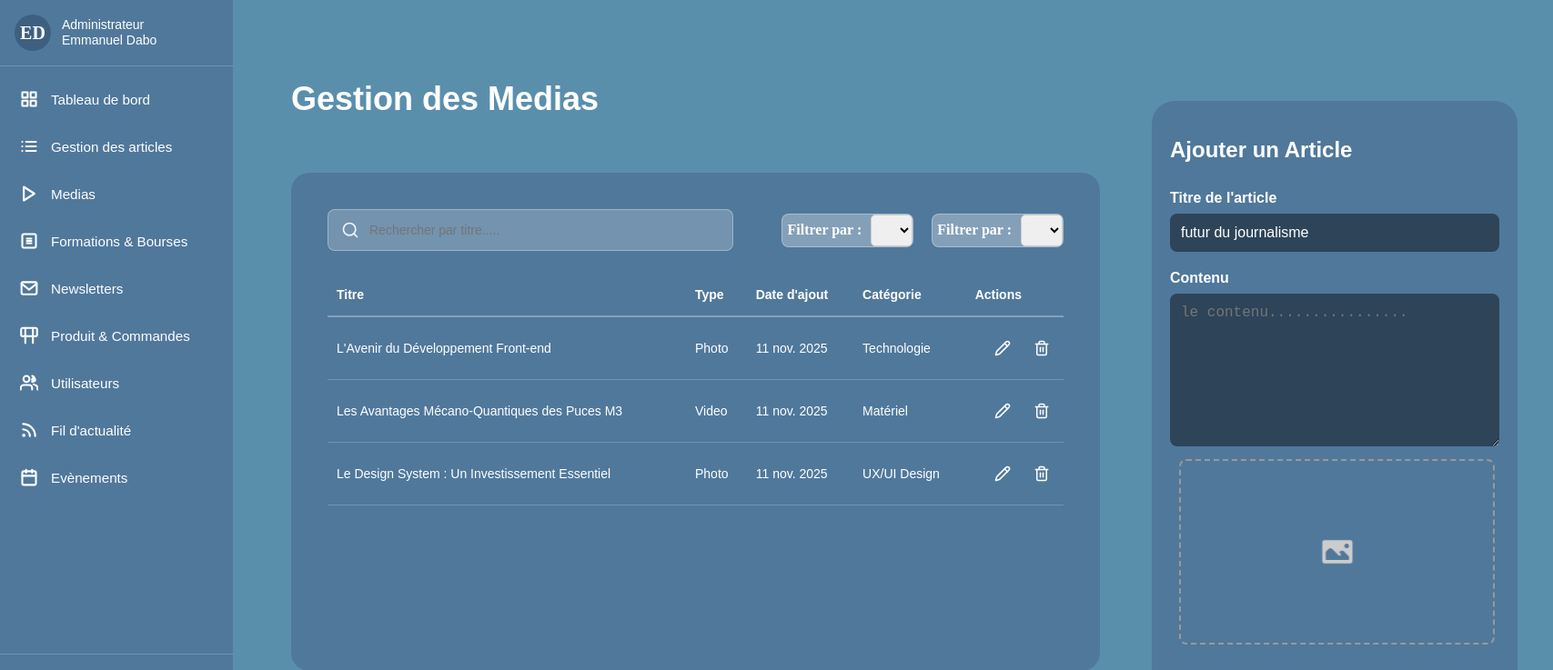
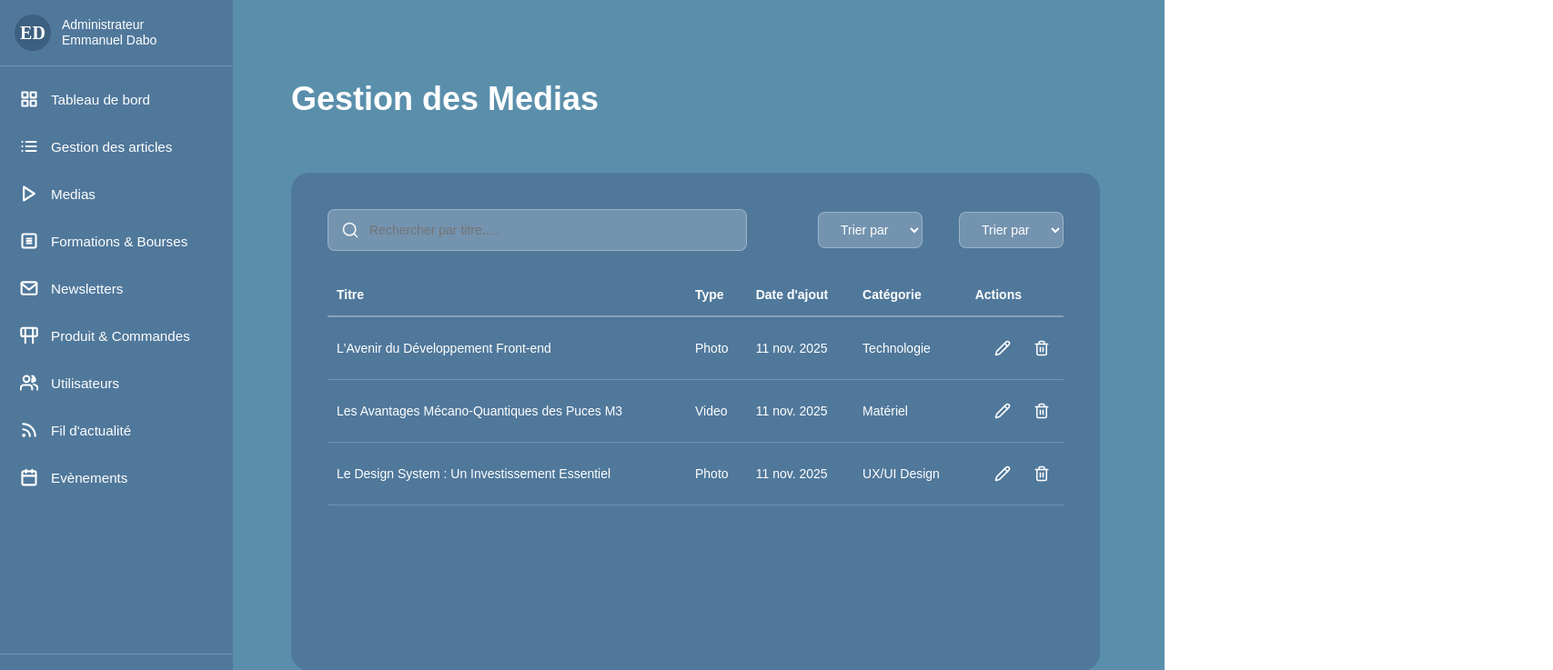
Before and after one commit to tanohamian/actu-scientifique-frontend, a Next.js app: page /admin/Dashboard/medias in a window 1280 px wide. Shown: the top 737 px of the page at 91% size, 1707 px wide, since content can reach past the window. Built offline with nearby package versions, Linux system fonts and the light colour scheme.

Commit message:
fix: sortButton

```diff
--- a/app/admin/Dashboard/medias/page.tsx
+++ b/app/admin/Dashboard/medias/page.tsx
@@ -1,12 +1,11 @@
 "use client"
 import React, { useState } from 'react'
-import ComponenteFormulaire from '../newsletters/components/ComponenteFormulaire';
-import Affichage, { AffichageType, Article, Media } from '../newsletters/components/Affichage';
+import Affichage, { AffichageType, Media } from '../newsletters/components/Affichage';
 import { IFilter } from '@/app/components/filter';
 const now = Date.now().toString()
 export default function Page() {
   const [filters] = useState<IFilter[]>([])
-const [medias, setMedias] = useState<Media[]>([
+const [medias] = useState<Media[]>([
   {
     id: 1,
     publicationDate: now,
@@ -45,13 +44,6 @@ const [medias, setMedias] = useState<Media[]>([
         gap: '30px',
 
       };
-
-      const rightSection: React.CSSProperties = {
-        width: '350px',
-        height: 'fit-content',
-        alignItems:'flex-start',
-        padding:"27px"
-      };
       const title: React.CSSProperties = {
           color: 'white',
           fontSize: '36px',
@@ -69,9 +61,6 @@ const [medias, setMedias] = useState<Media[]>([
           filters={filters}
         />
       </div>
-      <div style={rightSection}>
-        <ComponenteFormulaire isArticle={true}/>
-      </div>
     </div>
   )
 }
--- a/app/admin/Dashboard/newsletters/components/Affichage.tsx
+++ b/app/admin/Dashboard/newsletters/components/Affichage.tsx
@@ -5,16 +5,13 @@ import Filter, { IFilter } from '@/app/components/filter';
 const formatDate = (timestamp: string): string => {
     try {
         const date = new Date(Number(timestamp));
-        // Option 1: Format simple
-        // return date.toLocaleDateString();
-
-        // Option 2: Format plus détaillé (meilleure lisibilité)
         return date.toLocaleDateString('fr-FR', { year: 'numeric', month: 'short', day: 'numeric' });
     } catch (e) {
-        return "Date invalide"; // Gérer le cas où la conversion échoue
+      console.log(e)
+      return "Date invalide";
     }
 };
-// --- Interfaces et Enums (laissé intact) ---
+
 export enum AffichageType{
   ARTICLE   = "article",
   NEWSLETTER= "newsletters",
@@ -97,12 +94,11 @@ const styles = {
         color: 'white',
         fontSize: '14px',
         outline: 'none',
-        width: '80%', // Utiliser 100% pour remplir le conteneur flex
+        width: '80%',
     },
     tableSection: {
-        // Enlève le padding du tableSection pour ne laisser que le padding du conteneur parent
         flex: '1',
-        overflowY: 'auto' as const, // Ajouté pour gérer les débordements si la liste est longue
+        overflowY: 'auto' as const,
     },
     table: {
         width: '100%',
@@ -141,20 +137,18 @@ const styles = {
         transition: 'opacity 0.3s'
     }
 }
-// --- Fin Styles ---
 
 
 export default function Affichage({items, type = AffichageType.NEWSLETTER, hasFilter=false, filters=[]}: AffichageProps) {
 
   const [activeFilter, setActiveFilter] = useState<string>("all");
-  const [searchTerm, setSearchTerm] = useState<string>(""); // Ajout de l'état pour la recherche
+  const [searchTerm, setSearchTerm] = useState<string>("");
 
   const handleNewFilter = (filterValue: string) => {
     setActiveFilter(filterValue);
     console.log("Nouveau filtre sélectionné:", filterValue);
   };
 
-  // 1. Filtrage et Recherche Combinés (Optimisé avec useMemo)
   const filteredItems = useMemo(() => {
     return items.filter(item => {
       // Filtrage par catégorie/rubrique
@@ -170,15 +164,13 @@ export default function Affichage({items, type = AffichageType.NEWSLETTER, hasFi
       }
       if (!filterMatch) return false;
 
-      // Recherche par titre
-      const currentTitle = (item as any).title || (item as any).titre || '';
+      const currentTitle = (item as {title: string}).title || '';
       return currentTitle.toLowerCase().includes(searchTerm.toLowerCase());
 
     });
   }, [items, activeFilter, searchTerm, type]);
 
 
-  // 2. Fonctions d'aide pour le rendu
   const renderItemContent = (item: ItemType) => {
     switch (type) {
       case AffichageType.ARTICLE:
--- a/app/admin/Dashboard/newsletters/components/ComponenteFormulaire.tsx
+++ b/app/admin/Dashboard/newsletters/components/ComponenteFormulaire.tsx
@@ -1,8 +1,7 @@
 "use client"
 import Form from "next/form"
-import React, { useRef } from 'react';
-import styles from "@styles/Formulaire.module.scss"
-import FileUpload from "./FileUpload";
+import React from 'react';
+import { FileUpload } from "../../produit_commandes/components/FileUpload";
 // import { ChevronUp } from 'lucide-react';
 interface FormPropos{
   isArticle: boolean
--- a/app/admin/Dashboard/newsletters/components/FileUpload.tsx
+++ b/app/admin/Dashboard/produit_commandes/components/FileUpload.tsx
@@ -5,21 +5,19 @@ import styles from "@styles/FileUpload.module.scss"
 
 import image from "@public/assets/Picture.svg"
 import Image from 'next/image';
-const FileUpload = (): React => {
-    const fileInputRef = useRef<HTMLButtonElement>(null);
-    const [fileName, setFileName] = useState(null);
+export function FileUpload () {
+    const fileInputRef = useRef<HTMLInputElement | null>(null);
+    const [fileName, setFileName] = useState<string | null>(null);
 
     const handleButtonClick = () => {
-        // Déclenche l'ouverture de la boîte de dialogue de sélection de fichiers
         fileInputRef.current?.click();
     };
 
-    const handleFileChange = (event) => {
-        const file = event.target.files[0];
+    const handleFileChange = (event: React.ChangeEvent<HTMLInputElement>) => {
+        const file = event.target.files?.[0];
 
         if (file) {
             setFileName(file.name);
-            // Logique d'upload ici...
         }
     };
 
@@ -53,5 +51,3 @@ const FileUpload = (): React => {
         </div>
     );
 };
-
-export default FileUpload;
--- a/app/components/filter.tsx
+++ b/app/components/filter.tsx
@@ -1,25 +1,25 @@
 "use client"
 import React, { useState } from 'react'
-import styles from "@styles/Article.module.scss"
-export interface IFilter{
+import styles from "@styles/Filter.module.scss"
+
+export interface IFilter {
   value: string,
-  label : string
+  label: string
 }
-interface FilterProps{
-  filters : IFilter[]
-  onFilterChange ?: (newFilter: string) => void
+
+interface FilterProps {
+  filters?: IFilter[]
+  onFilterChange?: (newFilter: string) => void
 }
-export default function Filter({filters, onFilterChange}: FilterProps) {
-  const [selectedFilter, setSelectedFilter] = useState('all');
-  const [isOpen, setIsOpen] = useState(false);
 
+export default function Filter({
+  filters = [{ value: "name", label: "Nom" }, { value: "price", label: "Prix" }],
+  onFilterChange
+}: FilterProps) {
 
-  const baseClasses = 'relative inline-flex items-center justify-between p-4 rounded-xl cursor-pointer transition duration-150 ease-in-out';
-  const colorClasses = 'bg-blue-600 hover:bg-blue-700 text-white shadow-lg';
-  const textClasses = 'text-3xl font-bold tracking-tight';
+  const [selectedFilter, setSelectedFilter] = useState('');
 
-  const iconClasses = `ml-4 w-6 h-6 transform transition-transform ${isOpen ? 'rotate-180' : 'rotate-0'}`;
-  const handleChange = (event : React.ChangeEvent<HTMLSelectElement>) => {
+  const handleChange = (event: React.ChangeEvent<HTMLSelectElement>) => {
     const newValue = event.target.value;
     setSelectedFilter(newValue);
 
@@ -27,27 +27,24 @@ export default function Filter({filters, onFilterChange}: FilterProps) {
       onFilterChange(newValue);
     }
   };
+
   return (
-    <>
-
-    <div className={styles.filter}>
-      <label htmlFor="select-filter" style={{ marginRight: '10px' }}>
-        Filtrer par :
-      </label>
+    <div className={styles.filterContainer}>
       <select
-        id="select-filter"
+        className={styles.sortButton}
         value={selectedFilter}
         onChange={handleChange}
-        style={{ padding: '8px 12px', borderRadius: '5px', border: '1px solid #ccc' }}
       >
-        {filters.map((option) => (
-          <option key={option.value} value={option.value}>
-            {option.label}
+        <option value="">Trier par</option>
+            <option>Noms</option>
+            <option>Prixxx</option>
+
+        {filters.map((filter) => (
+          <option key={filter.value} value={filter.value}>
+            {filter.label}
           </option>
         ))}
       </select>
     </div>
-    </>
-
   );
 }
--- /dev/null
+++ b/app/styles/Filter.module.scss
@@ -0,0 +1,16 @@
+.sortButton{
+        background-color: rgba(255, 255, 255, 0.2);
+        color: white;
+        border: 1px solid rgba(255, 255, 255, 0.3);
+        border-radius: 8px;
+        padding: 10px 20px;
+        margin-left: 20px;
+        cursor: pointer;
+        font-size: 14px;
+        & option {
+            background-color: #222;
+            color: #fff;
+            border-radius: 2em
+            }
+        //appearance: none
+    }
```
